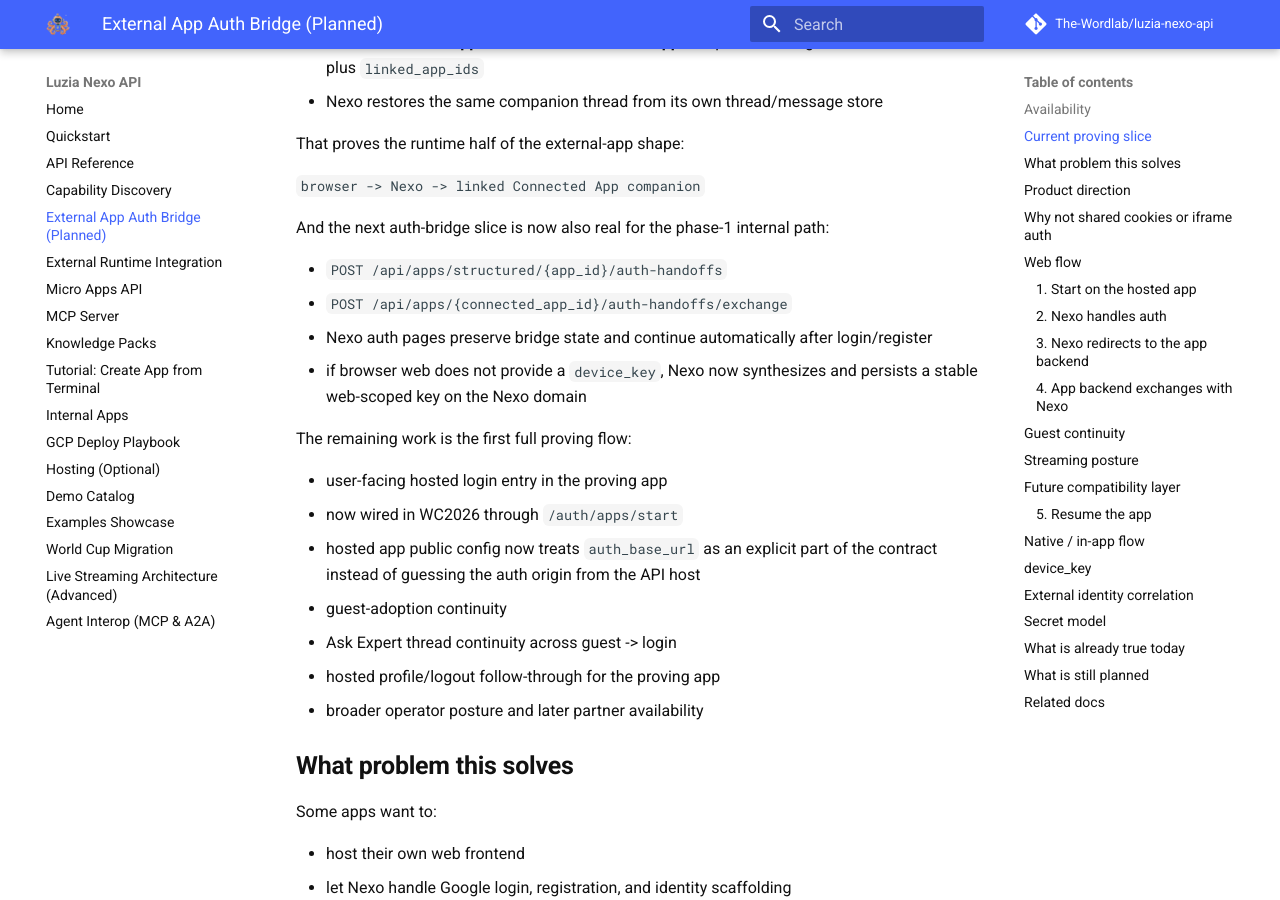
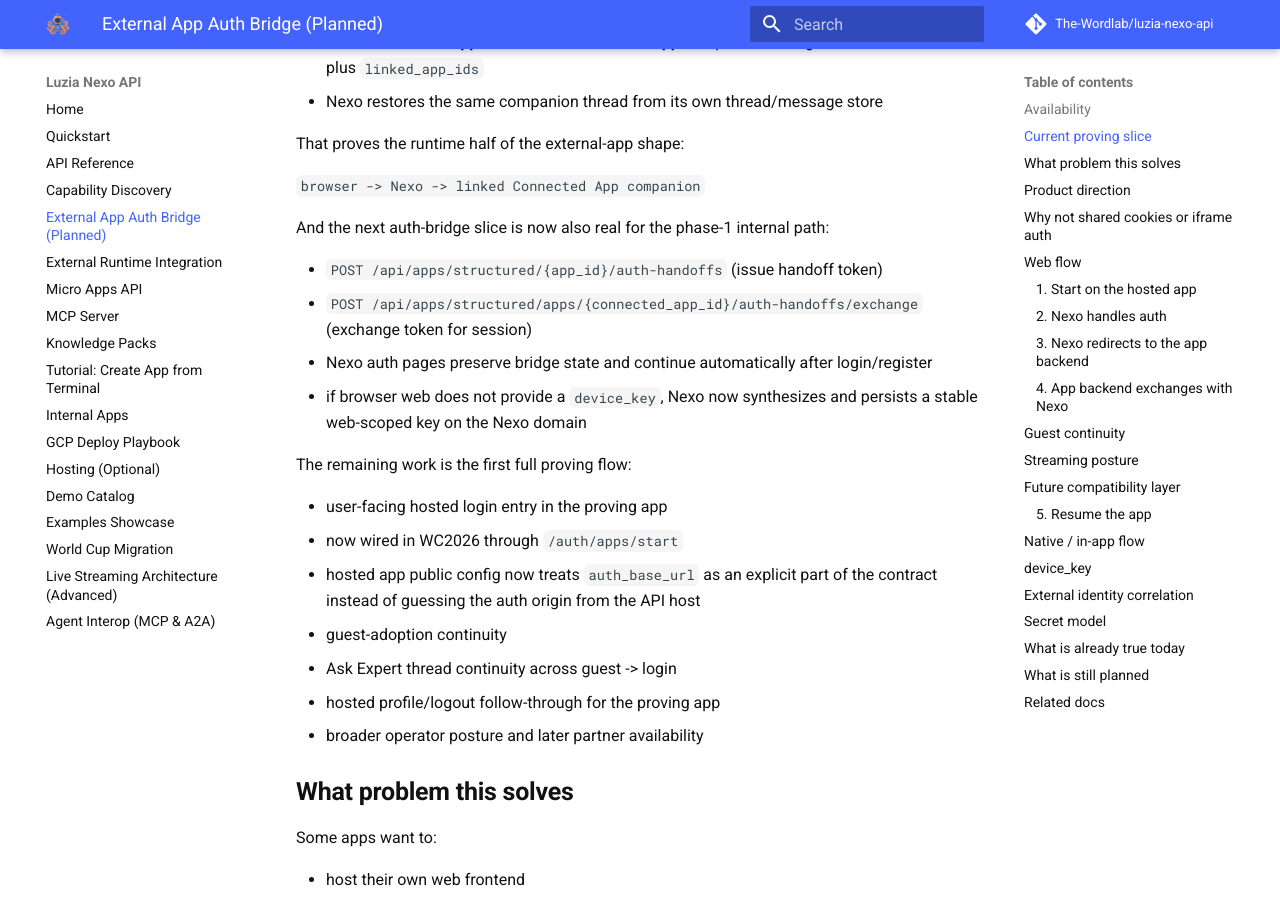
Before and after one commit to The-Wordlab/luzia-nexo-api, an MkDocs documentation site: the page built from docs/auth-bridge-handoff.md, in a window 1280 px wide and 900 px high, scrolled down 742 px. Built offline with MkDocs 1.6.1 and Material for MkDocs 9.7.7, drawn with Linux system fonts in a browser that asks for light colours; comment, search, counter and statistics services are not loaded.

Commit message:
fix: auth-bridge paths and test discovery endpoint
- auth-bridge-handoff.md: fix exchange route to structured prefix
- test_demo_discovery_metadata.py: agent.json -> agent-card.json
- test_a2a_compliance.py: update section header

Co-Authored-By: Claude Opus 4.6 (1M context) <noreply@anthropic.com>

```diff
--- a/docs/auth-bridge-handoff.md
+++ b/docs/auth-bridge-handoff.md
@@ -38,8 +38,8 @@ That proves the runtime half of the external-app shape:
 
 And the next auth-bridge slice is now also real for the phase-1 internal path:
 
-- `POST /api/apps/structured/{app_id}/auth-handoffs`
-- `POST /api/apps/{connected_app_id}/auth-handoffs/exchange`
+- `POST /api/apps/structured/{app_id}/auth-handoffs` (issue handoff token)
+- `POST /api/apps/structured/apps/{connected_app_id}/auth-handoffs/exchange` (exchange token for session)
 - Nexo auth pages preserve bridge state and continue automatically after
   login/register
 - if browser web does not provide a `device_key`, Nexo now synthesizes and
```
Also changed, not shown: 2 other files.
